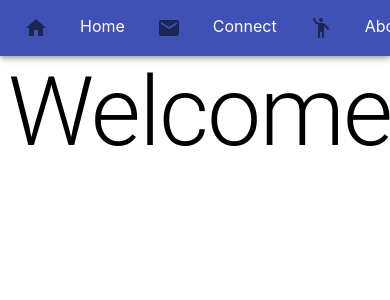
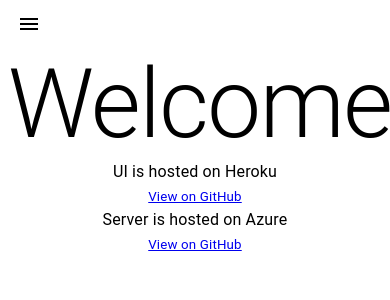
Before and after one commit to alexasnyder/playground, a React (Create React App) app: page / in a window 390 px wide. Shown: the top 300 px of the page. Built offline with nearby package versions, Linux system fonts and the light colour scheme.

Commit message:
media query to determine which nav to show

```diff
--- a/package.json
+++ b/package.json
@@ -14,6 +14,7 @@
     "react": "^17.0.1",
     "react-dom": "^17.0.1",
     "react-google-recaptcha": "^2.1.0",
+    "react-responsive": "^8.2.0",
     "react-router-dom": "^5.2.0",
     "react-scripts": "4.0.0",
     "web-vitals": "^0.2.4"
--- a/src/components/home/Home.tsx
+++ b/src/components/home/Home.tsx
@@ -4,7 +4,21 @@
 class Home extends React.Component<any> {
     public render() {
         return (
-            <Typography variant="h1">Welcome!</Typography>
+            <React.Fragment>
+                <Typography variant="h1">Welcome!</Typography>
+                <Typography>
+                    UI is hosted on Heroku
+                </Typography>
+                <Typography>
+                    <small><a href="https://github.com/alexasnyder/playground" target="_blank">View on GitHub</a></small>
+                </Typography>
+                <Typography>
+                    Server is hosted on Azure
+                </Typography>
+                <Typography>
+                <small><a href="https://github.com/alexasnyder/playground-server" target="_blank">View on GitHub</a></small>
+                </Typography>
+            </React.Fragment>
         )
     }
 }
--- a/src/components/layout/header/Header.tsx
+++ b/src/components/layout/header/Header.tsx
@@ -4,8 +4,9 @@
 import HomeIcon from '@material-ui/icons/Home';
 import MailIcon from '@material-ui/icons/Mail';
 import EmojiPeopleIcon from '@material-ui/icons/EmojiPeople';
-import MenuOutlined from '@material-ui/icons/MenuOutlined'
-import { AppBar, Divider, Drawer, IconButton, List, ListItem, ListItemIcon, makeStyles, Toolbar } from "@material-ui/core";
+import MenuOutlined from '@material-ui/icons/MenuOutlined';
+import MediaQuery, {useMediaQuery} from 'react-responsive';
+import { AppBar, Divider, Drawer, IconButton, List, ListItem, ListItemIcon, makeStyles, Toolbar,  } from "@material-ui/core";
 
 const useStyles = makeStyles(theme => (
   {
@@ -62,14 +63,15 @@
   },
 ];
 
-const NavItems = (props) => {
+const NavItems = () => {
   const classes = useStyles();
+  const isDesktop = useMediaQuery({ query: '(min-device-width: 1224px)'})
   return (
-    <List className={classes.desktopNavBar}>
+    <List className={isDesktop ? classes.desktopNavBar : ''}>
       {navItemsCollection.map(item => {
         return (
           <ListItem button key={item.key}>
-            <NavLink className={props.isMobile ? classes.navLink : classes.desktopNavLink} to={item.route} exact>
+            <NavLink className={isDesktop ? classes.desktopNavLink : classes.navLink } to={item.route} exact>
               <ListItemIcon>
                 {item.icon}
               </ListItemIcon>
@@ -111,7 +113,7 @@
       onClick={toggleDrawer(anchor, false)}
       onKeyDown={toggleDrawer(anchor, false)}
     >
-      <NavItems isMobile={true}/>
+      <NavItems />
       <Divider />
     </div>
   );
@@ -132,7 +134,7 @@
   return (
     <AppBar position="static">
       <Toolbar>
-        <NavItems isMobile={false}/>
+        <NavItems />
       </Toolbar>
     </AppBar>
   )
@@ -140,7 +142,14 @@
 
 export default function Header() {
   return (
-    // <MobileHeader />
-    <DesktopHeader/>
+    <React.Fragment>
+      <MediaQuery minDeviceWidth={1224}>
+        <DesktopHeader/>
+      </MediaQuery>
+      <MediaQuery maxDeviceWidth={1224}>
+        <MobileHeader />
+      </MediaQuery>
+
+    </React.Fragment>
   )
 }
```
Also changed, not shown: 1 other file (tests, documents, lock files or other folders).
